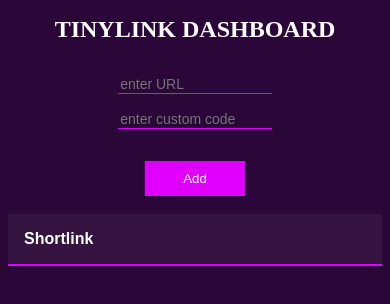
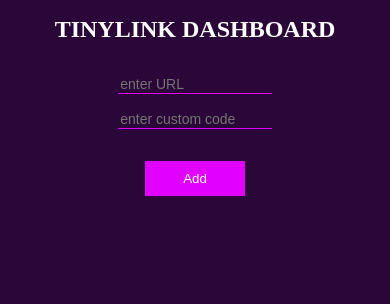
Before and after one commit to LakkshmiR/TinyLink-frontend, a React (Vite) app: page / in a window 390 px wide. Shown: the top 304 px of the page. Built offline with nearby package versions, Linux system fonts and the light colour scheme; no server answers.

Commit message:
responsive btn check6

```diff
--- a/src/dashboard.css
+++ b/src/dashboard.css
@@ -74,14 +74,15 @@ td.shortlink-th {
   text-align: left;
 }
 @media (max-width: 980px) {
+  th.shortlink-th {
+    display: none;
+  }
+
   td.shortlink-th {
     display: none;
   }
 }
-@media (max-width: 700px) {
-  th.shortlink-th {
-    display: block;
-  }
+@media (max-width: 800px) {
   td.shortlink-th {
     display: block;
   }
```
